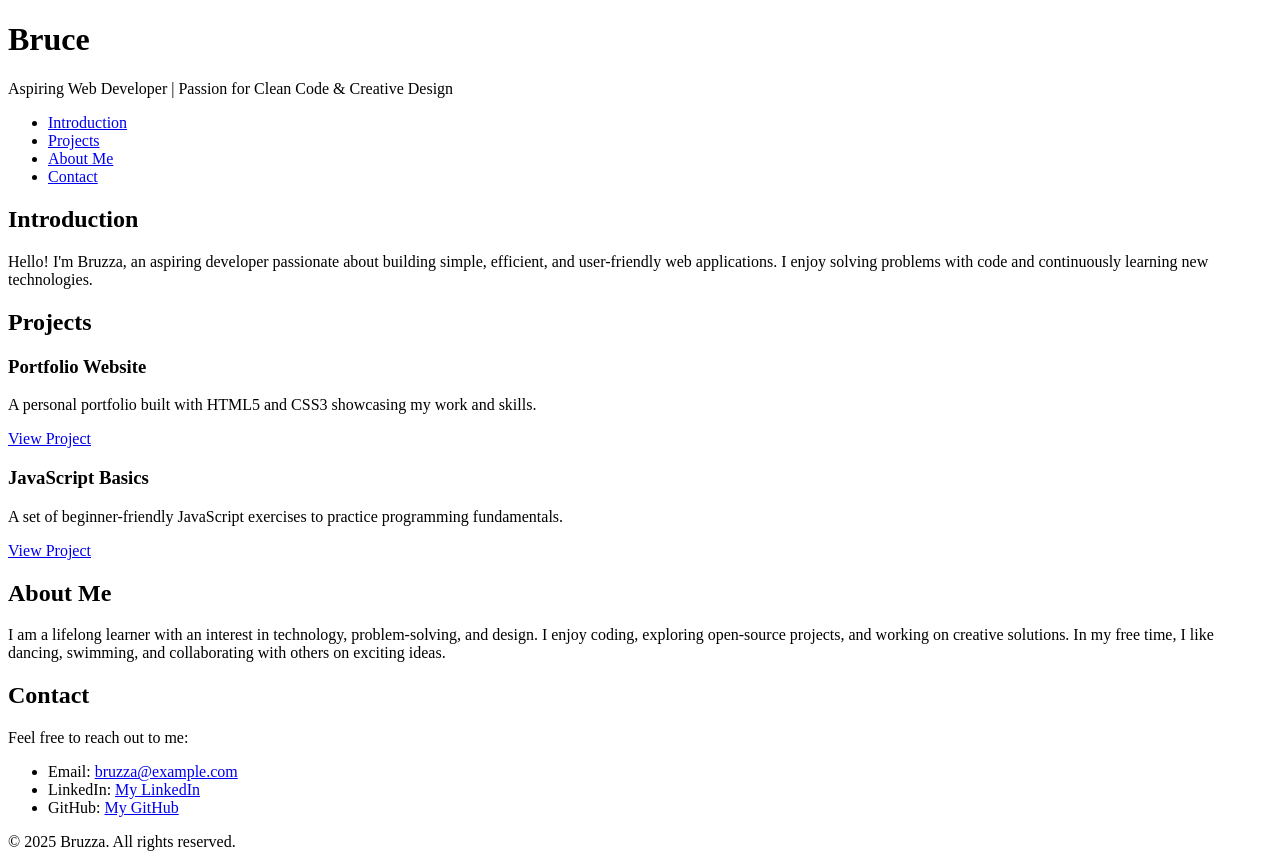
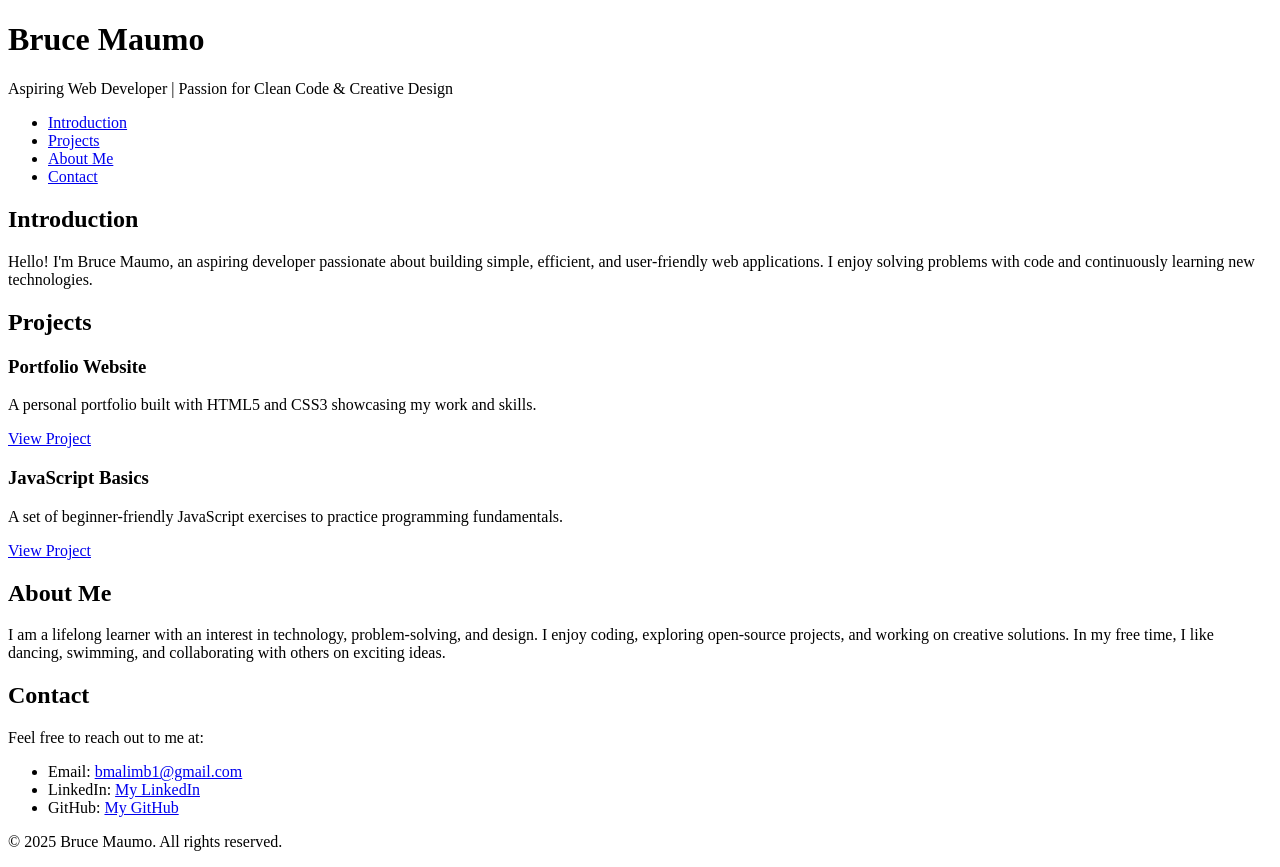
Before and after one commit to Bruzza96/My_First_Portfolio, a plain HTML site: page portfolio/index.html in a window 1280 px wide. Drawn offline with Linux system fonts and the light colour scheme.

Commit message:
Update index.html with complete portfolio content

```diff
--- a/portfolio/index.html
+++ b/portfolio/index.html
@@ -2,13 +2,13 @@
 <html lang="en">
 <head>
   <meta charset="utf-8">
-  <title>Index — Bruce Maumo</title>
+  <title>Bruce Maumo - Personal Portfolio</title>
   <meta name="viewport" content="width=device-width,initial-scale=1">
 </head>
 <body>
 
   <header>
-    <h1>Bruce</h1>
+    <h1>Bruce Maumo</h1>
     <p>Aspiring Web Developer | Passion for Clean Code & Creative Design</p>
   </header>
 
@@ -23,13 +23,13 @@
 
   <section id="introduction">
     <h2>Introduction</h2>
-    <p>Hello! I'm Bruzza, an aspiring developer passionate about building simple, efficient, and user-friendly web applications. I enjoy solving problems with code and continuously learning new technologies.</p>
+    <p>Hello! I'm Bruce Maumo, an aspiring developer passionate about building simple, efficient, and user-friendly web applications. I enjoy solving problems with code and continuously learning new technologies.</p>
   </section>
 
   <section id="projects">
     <h2>Projects</h2>
 
-    <article class="projeect">
+    <article class="project">
      <h3>Portfolio Website</h3>
       <p>A personal portfolio built with HTML5 and CSS3 showcasing my work and skills.</p>
       <a href="https://github.com/Bruzza96/My_First_Portfolio" target="_blank">View Project</a>
@@ -49,16 +49,17 @@
 
       <section id="contact">
       <h2>Contact</h2>
-    <p>Feel free to reach out to me:</p>
+      <p>Feel free to reach out to me at:</p>
     <ul>
-      <li>Email: <a href="mailto:bruzza@example.com">bruzza@example.com</a></li>
-      <li>LinkedIn: <a href="https://linkedin.com/in/your-profile" target="_blank">My LinkedIn</a></li>
+      <li>Email: <a href="mailto:bmalimb1@gmail.com">bmalimb1@gmail.com</a></li>
+      <li>LinkedIn: <a href="https://www.linkedin.com/in/brucemaumo96/" target="_blank">My LinkedIn</a></li>
       <li>GitHub: <a href="https://github.com/Bruzza96" target="_blank">My GitHub</a></li>
     </ul>
       </section>
 
       <footer>
-    <p>&copy; 2025 Bruzza. All rights reserved.</p>
-  </footer>
+        <p>&copy; 2025 Bruce Maumo. All rights reserved.</p>
+     </footer>
+
 </body>
 </html>
```
